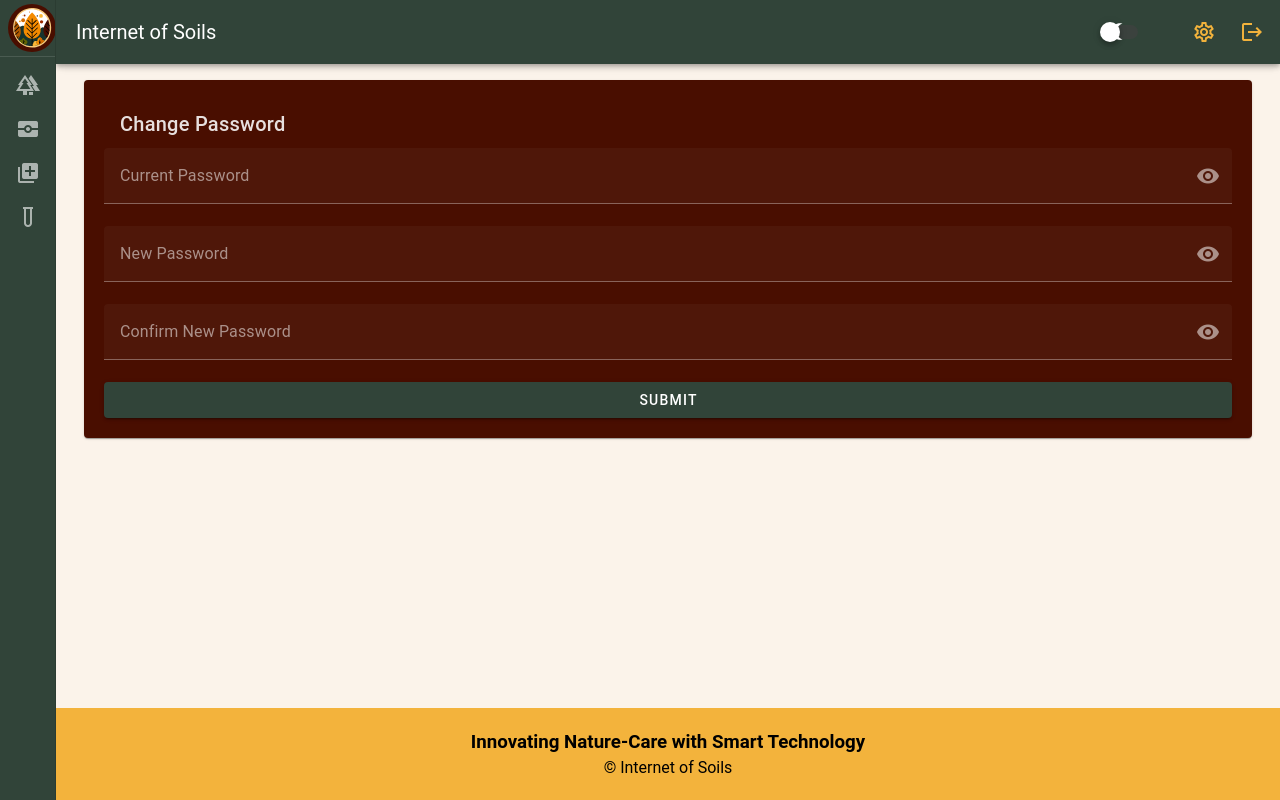
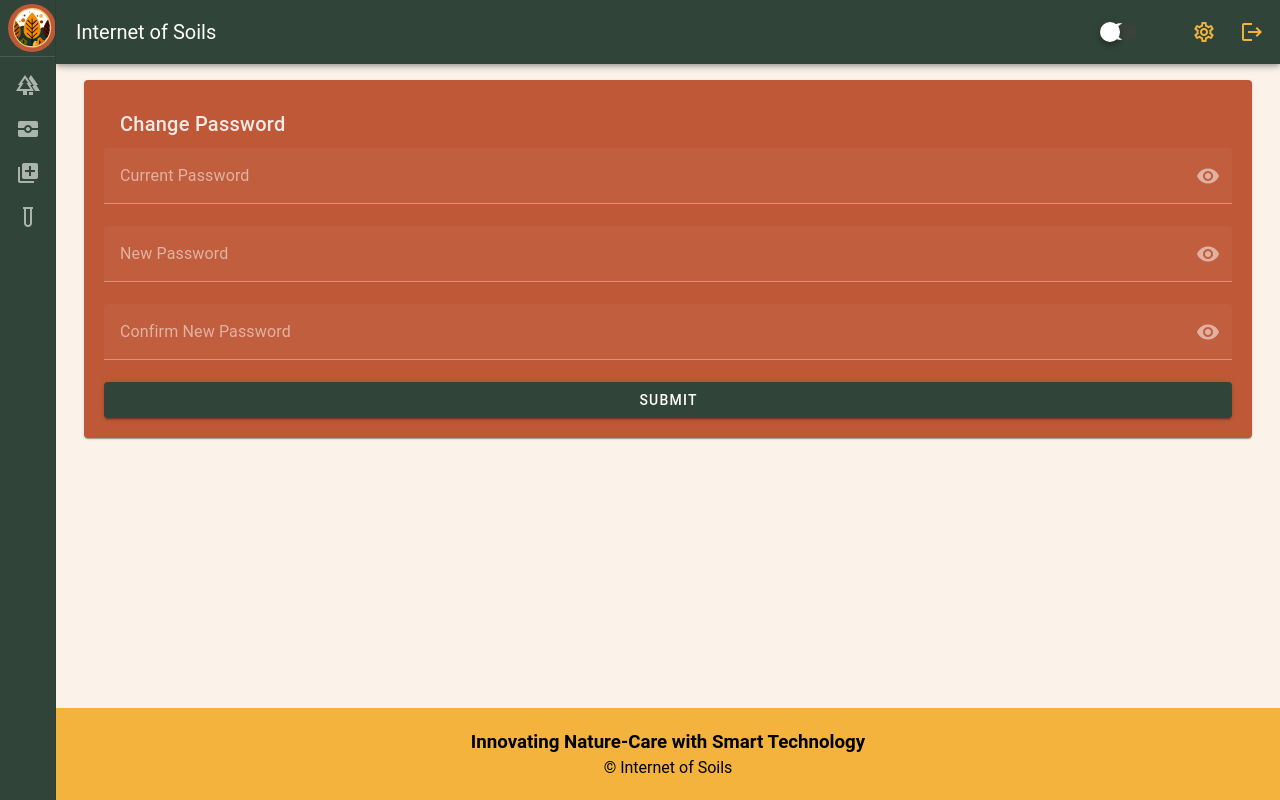
Before and after one commit to enricocirignaco/infrastructureforsensormanagment, a Vue app in the folder src/webapp-frontend/app/: page /settings in a window 1280 px wide. Built offline with nearby package versions, Linux system fonts and the light colour scheme; sample sign-in values are in the browser's storage.

Commit message:
general improovements

```diff
--- a/src/webapp-frontend/app/src/plugins/vuetify.js
+++ b/src/webapp-frontend/app/src/plugins/vuetify.js
@@ -17,7 +17,7 @@ export default createVuetify({
           secondary: '#F3B33C',
           accent: '#F38A00',
           background: '#FBF3EA',
-          surface: '#490E00',
+          surface: '#bf5836',
         },
       },
       dark: {
--- a/src/webapp-frontend/app/src/router/index.js
+++ b/src/webapp-frontend/app/src/router/index.js
@@ -14,7 +14,11 @@ const router = createRouter({
       path: '/',
       meta: { requiresAuth: true },
       component: () => import('@/views/MainLayout.vue'),
-      children: [{ path: 'settings', component: () => import('@/views/SettingsView.vue') }],
+      redirect: 'projects',
+      children: [
+        { path: 'settings', component: () => import('@/views/SettingsView.vue') },
+        { path: 'projects', component: () => import('@/views/ProjectsView.vue') },
+      ],
     },
     // Redirect not registered routes to notfound page
     {
--- a/src/webapp-frontend/app/src/services/authService.js
+++ b/src/webapp-frontend/app/src/services/authService.js
@@ -1,5 +1,5 @@
-// TODO
-const BASE_URL = 'https://your-api-url.com/login'
+import { useTextStore } from "@/stores/textStore"
+const BASE_URL = useTextStore().restApiBaseUrl
 
 export default {
   getAuthToken: function (user) {
--- a/src/webapp-frontend/app/src/services/userService.js
+++ b/src/webapp-frontend/app/src/services/userService.js
@@ -1,5 +1,5 @@
-// TODO
-const BASE_URL = 'https://your-api-url.com/login'
+import { useTextStore } from "@/stores/textStore"
+const BASE_URL = useTextStore().restApiBaseUrl
 
 import { useAuthStore } from '@/stores/authStore'
 const authStore = useAuthStore()
--- a/src/webapp-frontend/app/src/stores/textStore.js
+++ b/src/webapp-frontend/app/src/stores/textStore.js
@@ -5,5 +5,6 @@ export const useTextStore = defineStore('text', {
     sloganMultiLine: 'Innovating Nature-Care<br>with Smart Technology',
     slogan: 'Innovating Nature-Care with Smart Technology',
     applicationName: 'Internet of Soils',
+    restApiBaseUrl: 'https://api.example.com',
   }),
 })
--- a/src/webapp-frontend/app/src/views/LoginView.vue
+++ b/src/webapp-frontend/app/src/views/LoginView.vue
@@ -83,7 +83,7 @@ function submit() {
       .then((token) => {
         // Store the token in the auth store
         authStore.setToken(token)
-        router.push('/home')
+        router.push('/')
       })
       .catch((error) => {
         // TODO: test
```
